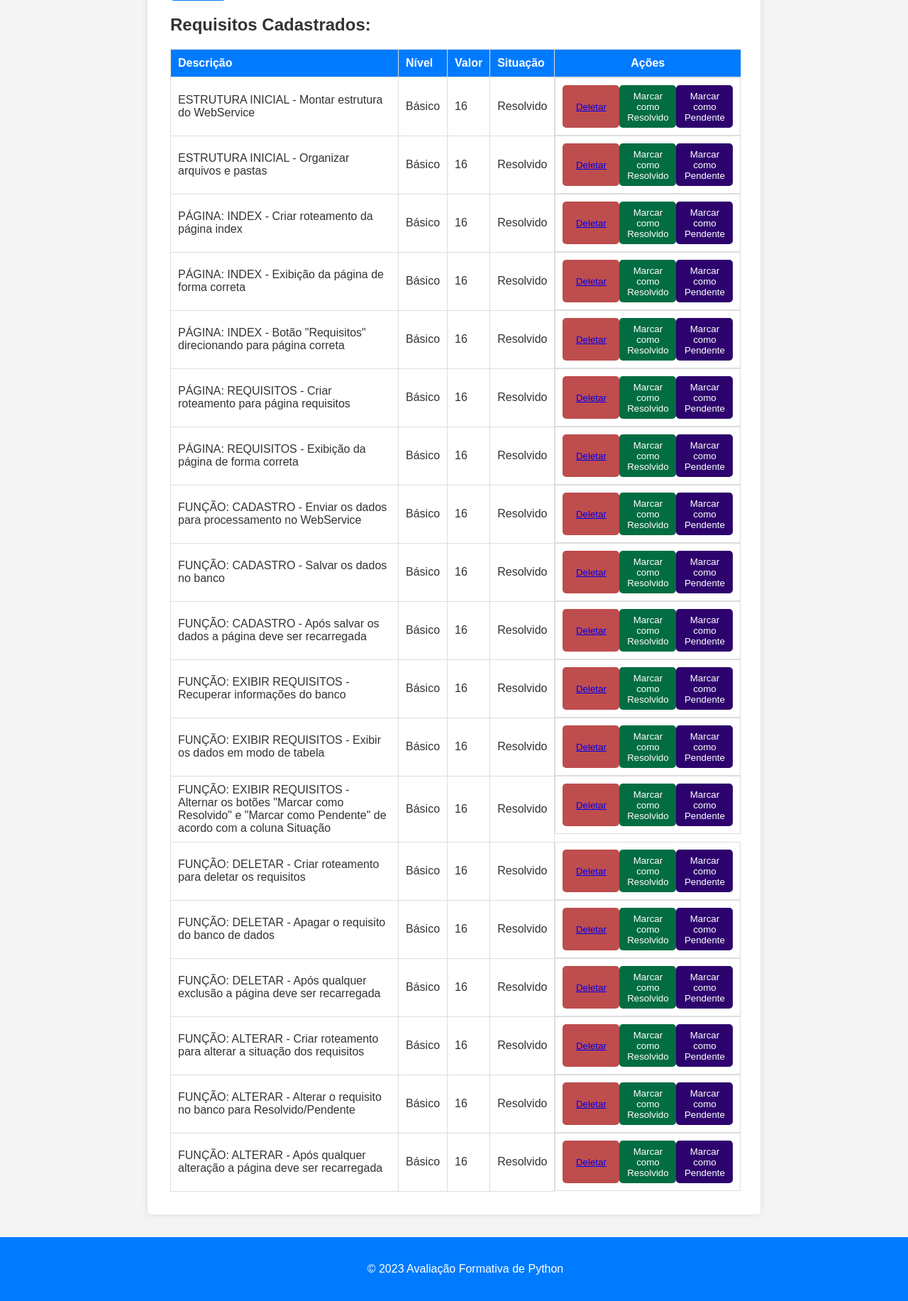
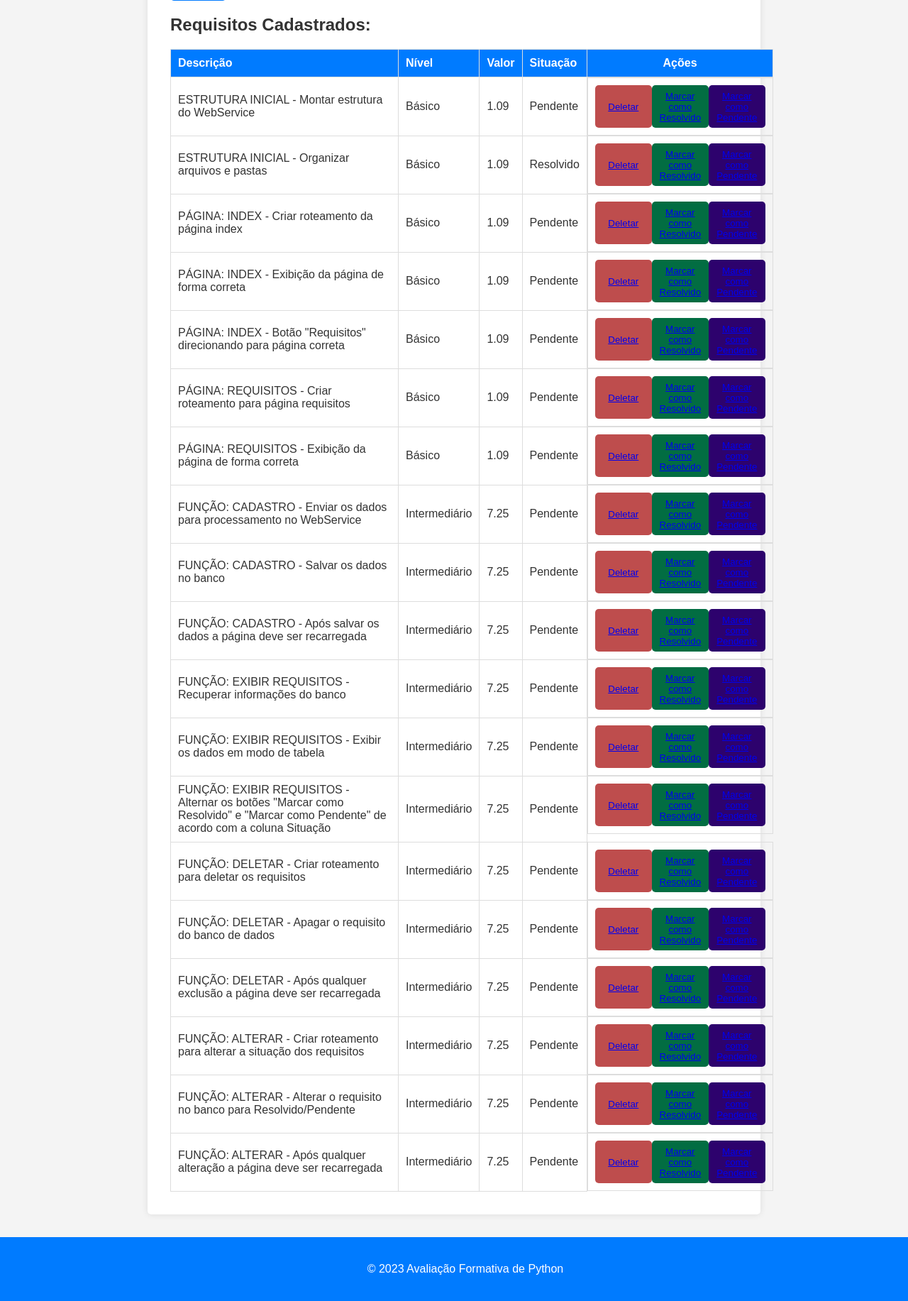
Before and after one commit to Carlos-Daniel-Dantas/avalia--o, a Flask app: page /requisitos in a window 1280 px wide. Shown: the part 479-2312 px from the top of the page at 71% size. Run offline with Flask 3, Linux system fonts and the light colour scheme; data comes from the database, SQL or seed files in the repository.

Commit message:
add: Função marcar como resolvido feito

```diff
--- a/app.py
+++ b/app.py
@@ -50,7 +50,8 @@ def api_excluir_requisitos (codigo):
 @app.route("/requisitos/ativar/<codigo>/<status>")
 def mudar_status_requisitos (codigo, status):
     mudar_requisitos(codigo, status)
-    return redirect("/admin")
+
+    return redirect("/requisitos")
 
 
 
--- a/model/descricao.py
+++ b/model/descricao.py
@@ -54,20 +54,20 @@ def excluir_requisitos(cod_requisitos):
         conexao.close()
 
 
-def mudar_requisitos(codigo:int, status:bool ):
+def mudar_requisitos(codigo:int, status:str ):
 
-        conexao, cursor = conectar()
+    conexao, cursor = conectar()
 
-        cursor.execute("""
+    cursor.execute("""
 
-                        UPDATE tb_requisitos SET ativo = %s
-                        WHERE codigo = %s
+                    UPDATE tb_requisitos SET situacao = %s
+                    WHERE cod_requisito = %s
 
-                        """,
+                    """,
 
-                        [status, codigo]
+                    [status, codigo]
 
-                        )
+                    )
 
-        conexao.commit()
-        conexao.close()
+    conexao.commit()
+    conexao.close()
--- a/templates/requisitos.html
+++ b/templates/requisitos.html
@@ -150,13 +150,16 @@
                 {% for requisito in requisitos%}
                 <tr>
                     <td>{{requisito.descricao}}</td>
-                    <td>Básico</td>
-                    <td>16</td>
-                    <td>Resolvido</td>
+                    <td>{{requisito.nivel}}</td>
+                    <td>{{requisito.valor}}</td>
+                    <td>{{requisito.situacao}}</td>
                     <td class="acao-buttons" >
+
                         <button style="background-color: rgba(180, 50, 50, 0.868);"> <a href="/requisitos/delete/{{requisito.cod_requisito}}">Deletar</a></button>
-                        <button style="background-color: rgb(2, 109, 66);"> <a href="/requisitos/ativar/{{requisito.cod_requisito}}"></a>Marcar como Resolvido</button>
-                        <button style="background-color: rgb(45, 2, 109);">Marcar como Pendente</button>
+
+                        <button style="background-color: rgb(2, 109, 66);"> <a href="/requisitos/ativar/{{requisito.cod_requisito}}/Resolvido">Marcar como Resolvido</a></button>
+
+                        <button style="background-color: rgb(45, 2, 109);"> <a href="/requisitos/ativar/{{requisito.cod_requisito}}/Pendente">Marcar como Pendente</a></button>
                     </td>
                 </tr>
                 {% endfor %}
```
